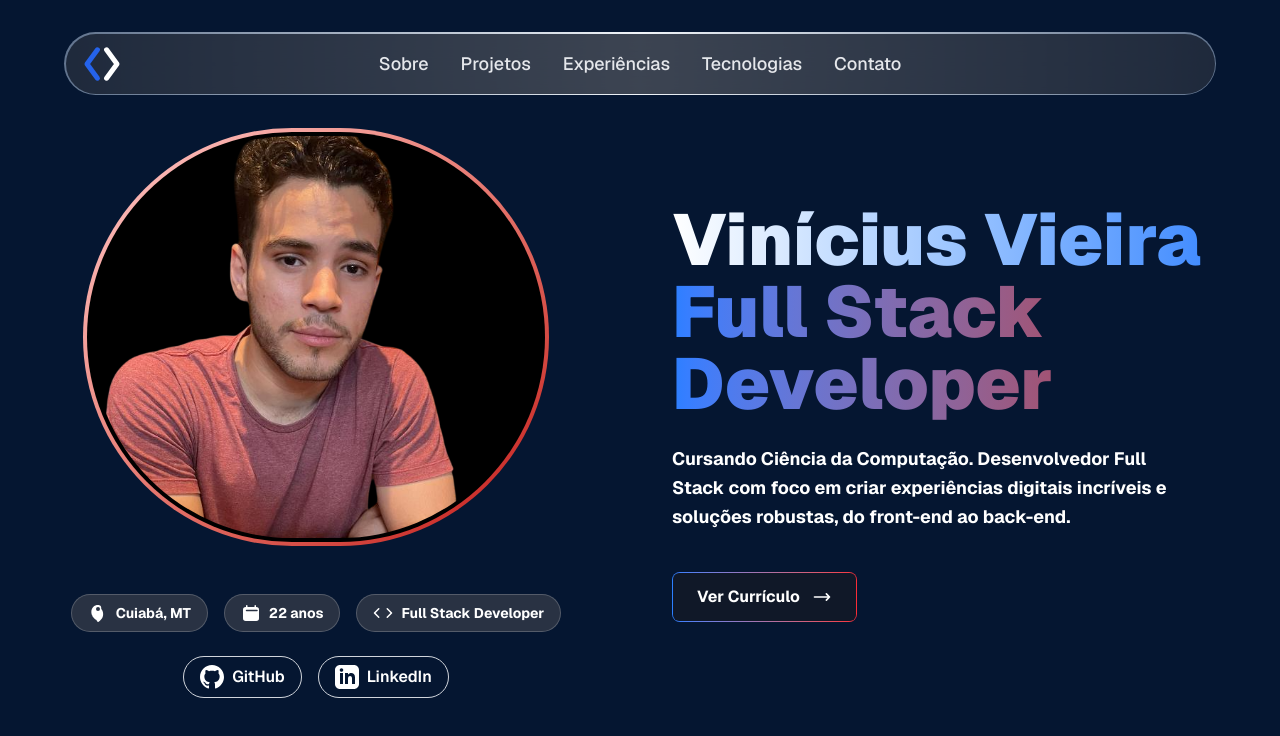
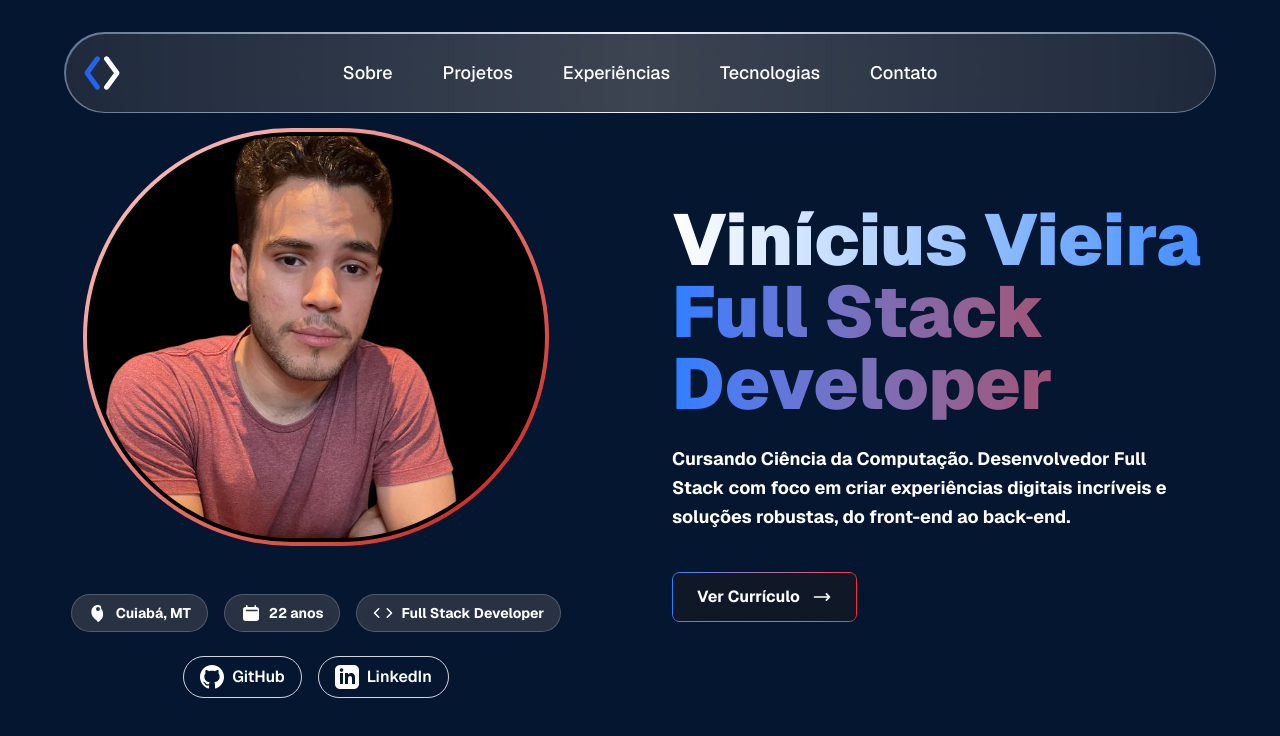
Before and after one commit to vnny8/Portfolio-Web, a Next.js app: page / in a window 1280 px wide. Shown: the top 736 px of the page. Built offline with nearby package versions, Linux system fonts and the light colour scheme.

Commit message:
feat: atualização itens da navbar

```diff
--- a/src/components/Header/index.js
+++ b/src/components/Header/index.js
@@ -57,12 +57,12 @@ export default function Header() {
 
             {/* Navegação (Agora sempre no centro) */}
             <nav className="hidden md:flex">
-              <ul className="flex items-center gap-8 ">
+              <ul className="flex items-center gap-4"> {/* Reduzi o gap para acomodar o padding */}
                 {navLinks.map((link) => (
-                  <li key={link.name} className="transition-transform transform hover:-translate-y-1 hover:shadow-xl">
+                  <li key={link.name}>
                     <Link
                       href={link.href}
-                      className="text-lg font-medium text-gray-200 hover:text-blue-600 transition-colors "
+                      className="block rounded-full border border-transparent px-4 py-2 text-lg font-medium text-white transition-all duration-300 transform hover:-translate-y-1 hover:bg-white/10 hover:text-white hover:border-white/20 hover:shadow-lg"
                     >
                       {link.name}
                     </Link>
```
